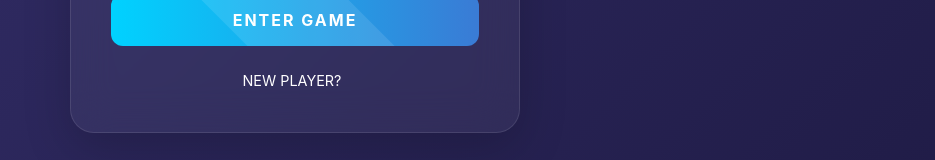
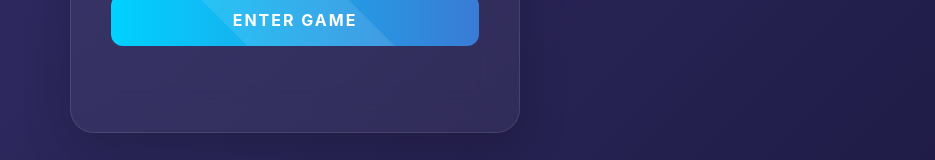
Before and after one commit to naitik09090/frontend_games, a React (Vite) app: page /admin/login in a window 1280 px wide. Shown: the part 544-704 px from the top of the page, without its empty margins (345-1280 px from the left). Built offline with nearby package versions, Linux system fonts and the light colour scheme.

Commit message:
fix frontend

```diff
--- a/src/components/Login.jsx
+++ b/src/components/Login.jsx
@@ -385,7 +385,7 @@ const Login = () => {
 
                 <div className="text-center mt-4">
                     <p className="mb-0 text-white" style={{ fontSize: '0.9rem' }}>
-                        {isLogin ? "NEW PLAYER? " : "OLD SCHOOL? "}
+                        {isLogin ? "" : "OLD SCHOOL? "}
                         <button
                             className="btn btn-link p-0 text-gaming-link"
                             onClick={() => {
```
